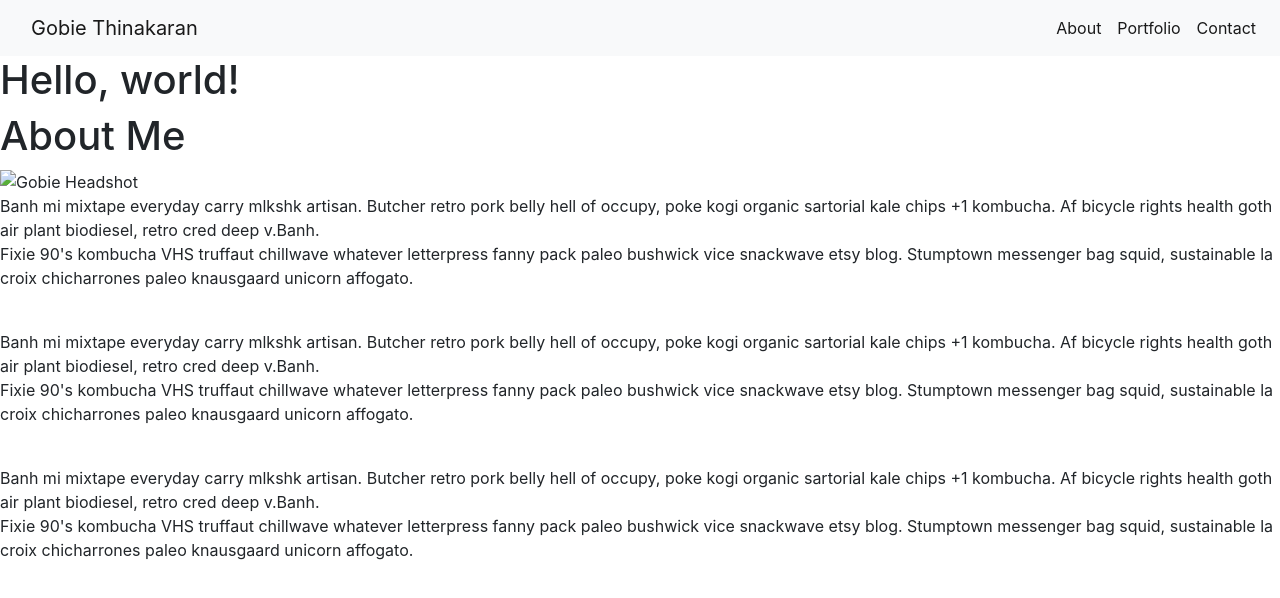
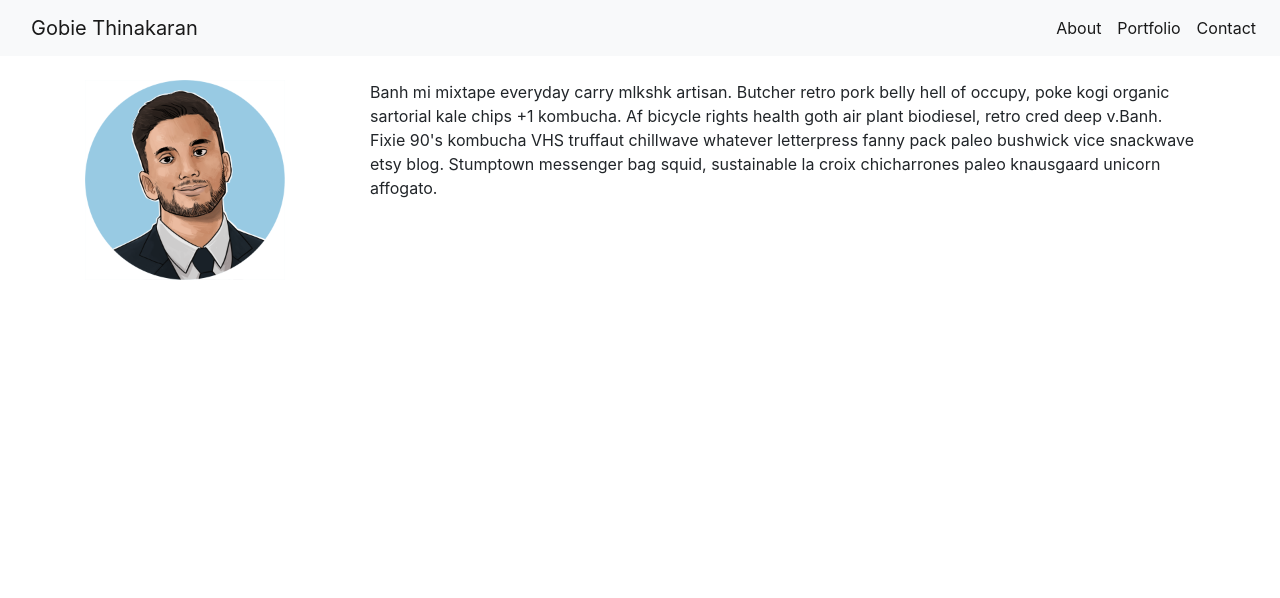
Before and after one commit to iamgobiet/Bootstrap-Portfolio, a plain HTML site: page index.html in a window 1280 px wide. Drawn offline with nearby package versions, Linux system fonts and the light colour scheme; files whose address does not match are found by name.

Commit message:
fixed index page

```diff
--- a/index.html
+++ b/index.html
@@ -7,7 +7,8 @@
 
     <!-- Bootstrap CSS -->
     <link rel="stylesheet" href="https://stackpath.bootstrapcdn.com/bootstrap/4.3.1/css/bootstrap.min.css" integrity="sha384-ggOyR0iXCbMQv3Xipma34MD+dH/1fQ784/j6cY/iJTQUOhcWr7x9JvoRxT2MZw1T" crossorigin="anonymous">
-
+    <!-- Internal CSS -->
+    <link rel="stylesheet" type="text/css" href="style.css">
 
     <title>Hello, world!</title>
   </head>
@@ -36,15 +37,21 @@
       </nav>
 
   <body>
-    <h1>Hello, world!</h1>
+    <br>
+    <div class="container">
+    <div class="row">
+      <div class="col-3">
+          <img src="/Users/gobiethinakaran/Desktop/Git-Repo/Bootstrap-Portfolio/assets/images/gobie.png">
+      </div>
 
-    <h1>About Me</h1>
-    <img src="/Users/gobiethinakaran/Desktop/Basic-Portfolio/assets/images/gobie.png" alt="Gobie Headshot">
-    <p class="">Banh mi mixtape everyday carry mlkshk artisan. Butcher retro pork belly hell of occupy, poke kogi organic sartorial kale chips +1 kombucha. Af bicycle rights health goth air plant biodiesel, retro cred deep v.Banh. <br>Fixie 90's kombucha VHS truffaut chillwave whatever letterpress fanny pack paleo bushwick vice snackwave etsy blog. Stumptown messenger bag squid, sustainable la croix chicharrones paleo knausgaard unicorn affogato.</p>
-     <br>
-     <p>Banh mi mixtape everyday carry mlkshk artisan. Butcher retro pork belly hell of occupy, poke kogi organic sartorial kale chips +1 kombucha. Af bicycle rights health goth air plant biodiesel, retro cred deep v.Banh. <br>Fixie 90's kombucha VHS truffaut chillwave whatever letterpress fanny pack paleo bushwick vice snackwave etsy blog. Stumptown messenger bag squid, sustainable la croix chicharrones paleo knausgaard unicorn affogato.</p>
-     <br>
-     <p>Banh mi mixtape everyday carry mlkshk artisan. Butcher retro pork belly hell of occupy, poke kogi organic sartorial kale chips +1 kombucha. Af bicycle rights health goth air plant biodiesel, retro cred deep v.Banh. <br>Fixie 90's kombucha VHS truffaut chillwave whatever letterpress fanny pack paleo bushwick vice snackwave etsy blog. Stumptown messenger bag squid, sustainable la croix chicharrones paleo knausgaard unicorn affogato.</p>
+      <div class="col-9">
+          <p>Banh mi mixtape everyday carry mlkshk artisan. Butcher retro pork belly hell of occupy, poke kogi organic sartorial kale chips +1 kombucha. Af bicycle rights health goth air plant biodiesel, retro cred deep v.Banh. <br>Fixie 90's kombucha VHS truffaut chillwave whatever letterpress fanny pack paleo bushwick vice snackwave etsy blog. Stumptown messenger bag squid, sustainable la croix chicharrones paleo knausgaard unicorn affogato.</p>
+      </div>
+
+    </div>
+
+  </div>
+
 
   </body>
 
```
Also changed, not shown: assets/images/gobie.png (added).
